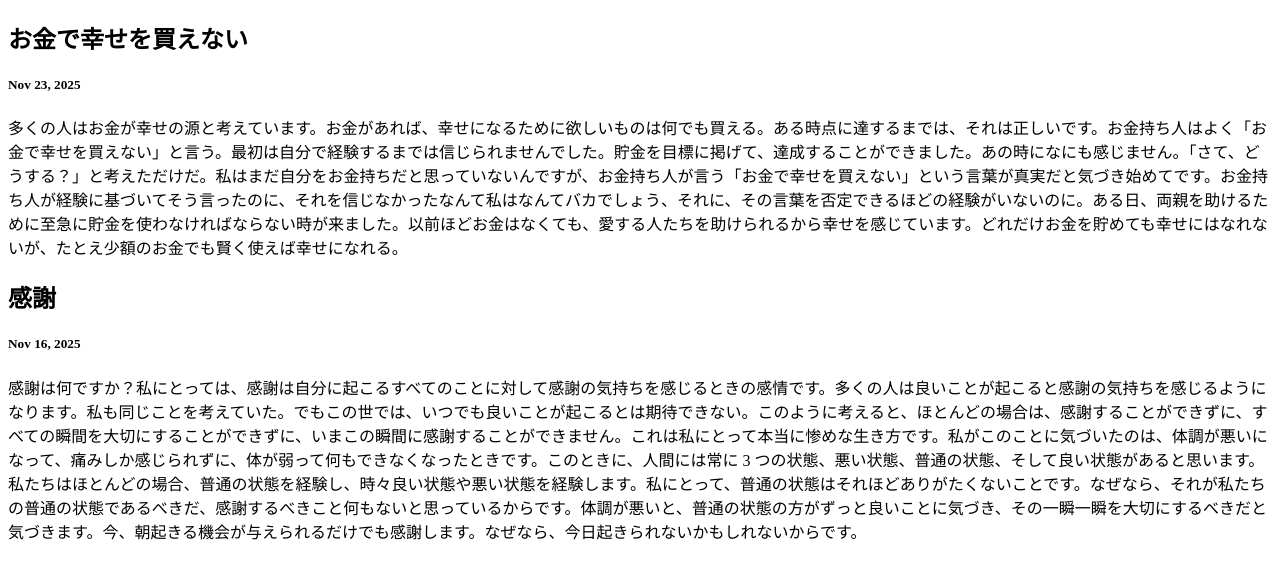
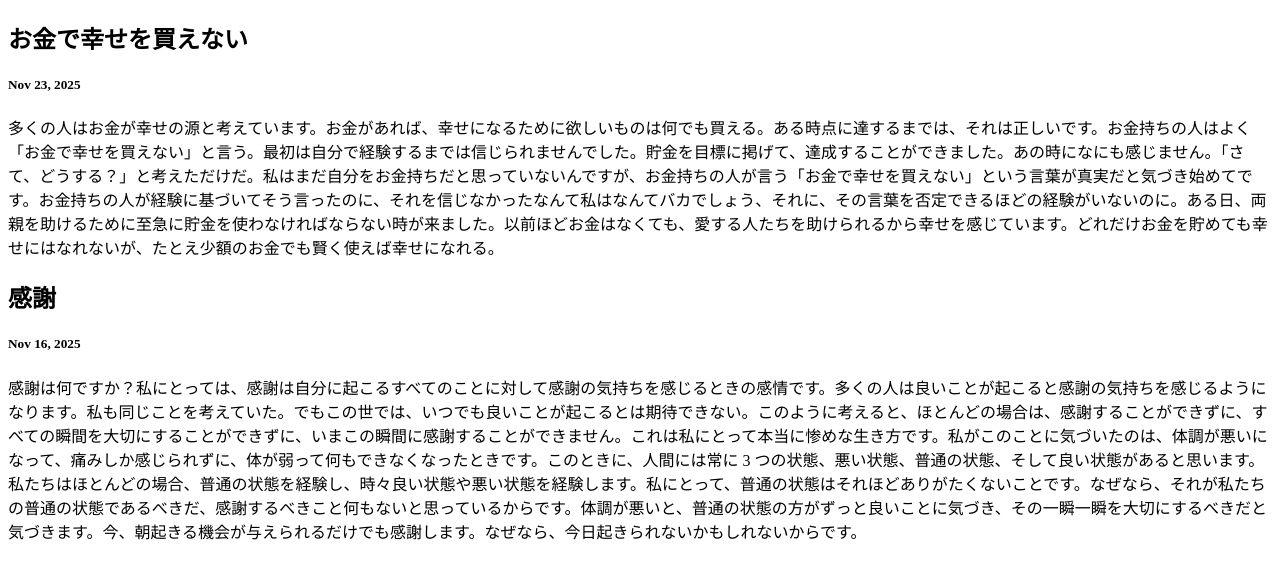
Before and after one commit to lutzid/blog, a plain HTML site: page index.html in a window 1280 px wide. Drawn offline with Linux system fonts and the light colour scheme.

Commit message:
add の in 金持ちの人

```diff
--- a/index.html
+++ b/index.html
@@ -8,7 +8,7 @@
     <div>
       <h2>お金で幸せを買えない</h2>
       <h5>Nov 23, 2025</h5>
-      <p>多くの人はお金が幸せの源と考えています。お金があれば、幸せになるために欲しいものは何でも買える。ある時点に達するまでは、それは正しいです。お金持ち人はよく「お金で幸せを買えない」と言う。最初は自分で経験するまでは信じられませんでした。貯金を目標に掲げて、達成することができました。あの時になにも感じません。「さて、どうする？」と考えただけだ。私はまだ自分をお金持ちだと思っていないんですが、お金持ち人が言う「お金で幸せを買えない」という言葉が真実だと気づき始めてです。お金持ち人が経験に基づいてそう言ったのに、それを信じなかったなんて私はなんてバカでしょう、それに、その言葉を否定できるほどの経験がいないのに。ある日、両親を助けるために至急に貯金を使わなければならない時が来ました。以前ほどお金はなくても、愛する人たちを助けられるから幸せを感じています。どれだけお金を貯めても幸せにはなれないが、たとえ少額のお金でも賢く使えば幸せになれる。</p>
+      <p>多くの人はお金が幸せの源と考えています。お金があれば、幸せになるために欲しいものは何でも買える。ある時点に達するまでは、それは正しいです。お金持ちの人はよく「お金で幸せを買えない」と言う。最初は自分で経験するまでは信じられませんでした。貯金を目標に掲げて、達成することができました。あの時になにも感じません。「さて、どうする？」と考えただけだ。私はまだ自分をお金持ちだと思っていないんですが、お金持ちの人が言う「お金で幸せを買えない」という言葉が真実だと気づき始めてです。お金持ちの人が経験に基づいてそう言ったのに、それを信じなかったなんて私はなんてバカでしょう、それに、その言葉を否定できるほどの経験がいないのに。ある日、両親を助けるために至急に貯金を使わなければならない時が来ました。以前ほどお金はなくても、愛する人たちを助けられるから幸せを感じています。どれだけお金を貯めても幸せにはなれないが、たとえ少額のお金でも賢く使えば幸せになれる。</p>
     </div>
     <div>
       <h2>感謝</h2>
```
